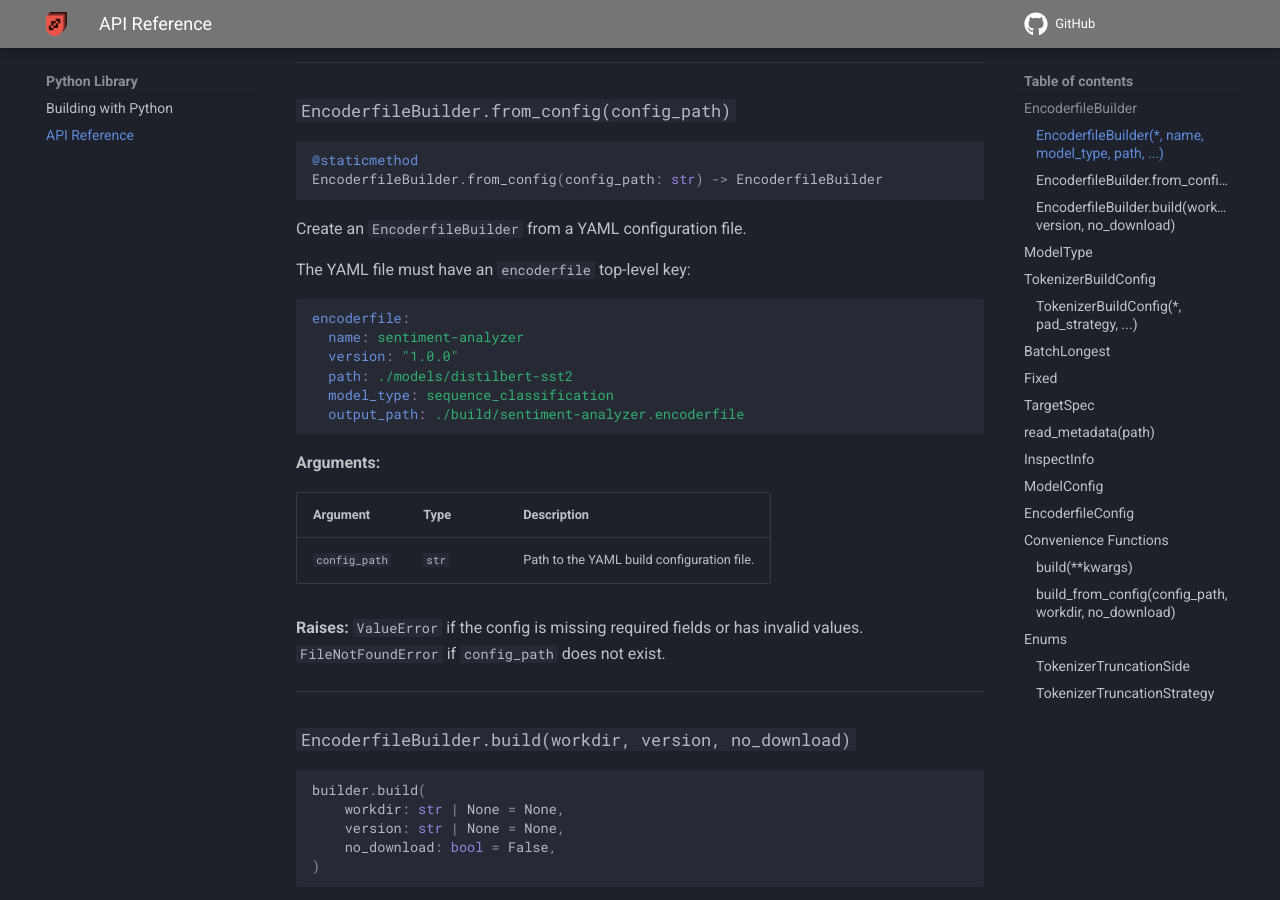
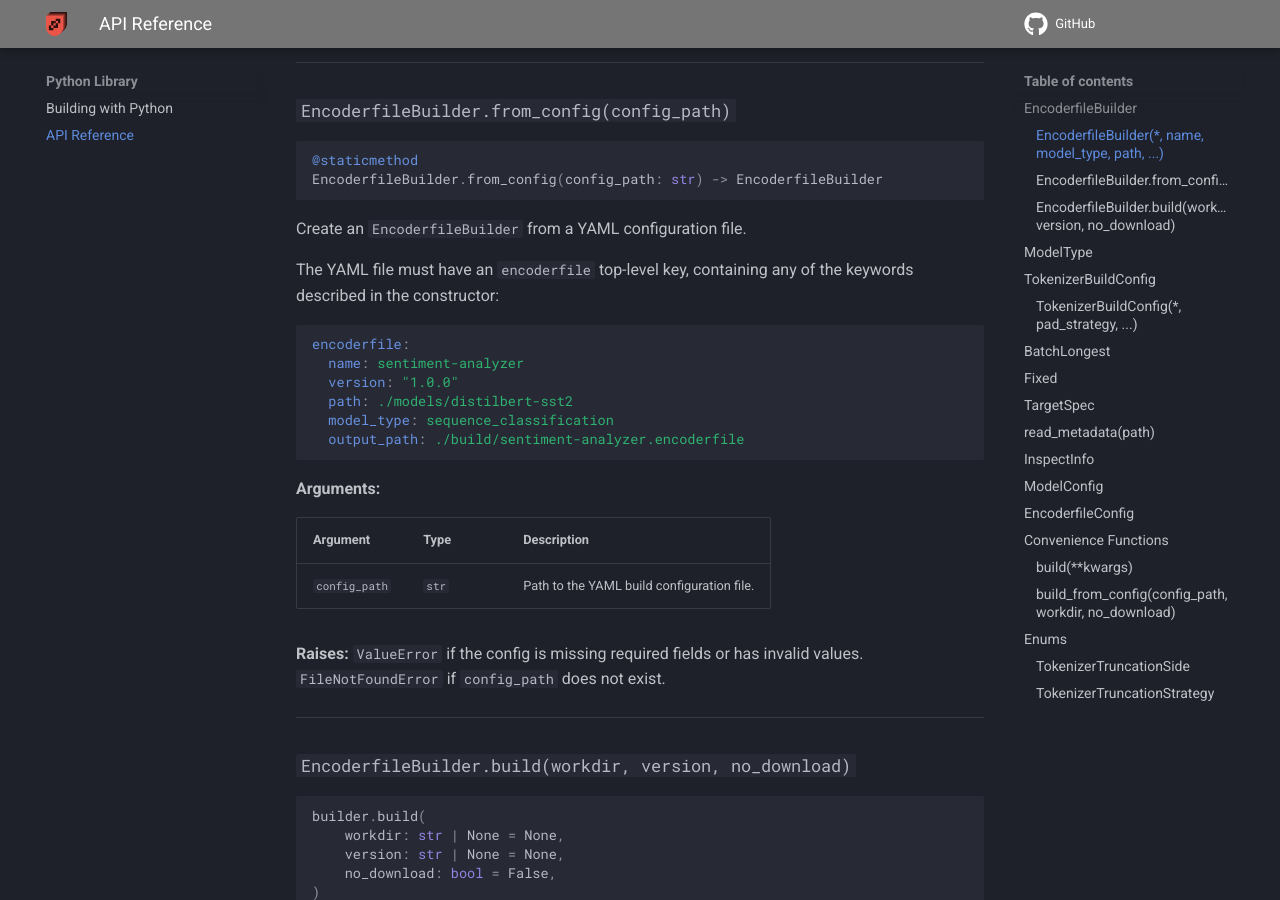
Before and after one commit to mozilla-ai/encoderfile, an MkDocs documentation site: the page built from docs/python/api-reference.md, in a window 1280 px wide and 900 px high, scrolled down 2283 px. Built offline with MkDocs 1.6.1 and Material for MkDocs 9.7.7, drawn with Linux system fonts in a browser that asks for light colours; comment, search, counter and statistics services are not loaded.

Commit message:
Update docs/python/api-reference.md
Co-authored-by: javiermtorres <javier@mozilla.ai>

````diff
--- a/docs/python/api-reference.md
+++ b/docs/python/api-reference.md
@@ -87,7 +87,7 @@ EncoderfileBuilder.from_config(config_path: str) -> EncoderfileBuilder
 
 Create an `EncoderfileBuilder` from a YAML configuration file.
 
-The YAML file must have an `encoderfile` top-level key:
+The YAML file must have an `encoderfile` top-level key, containing any of the keywords described in the constructor:
 
 ```yaml
 encoderfile:
````
